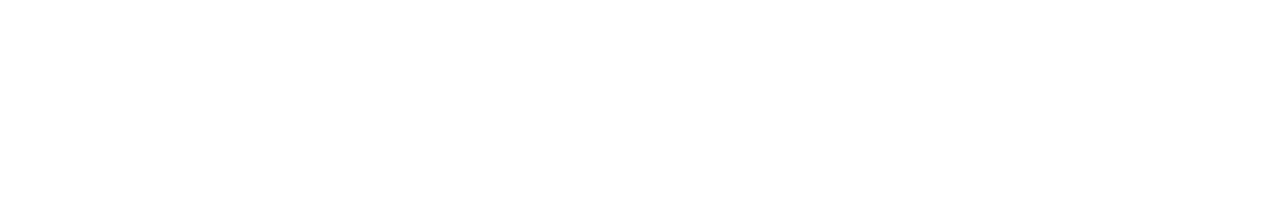
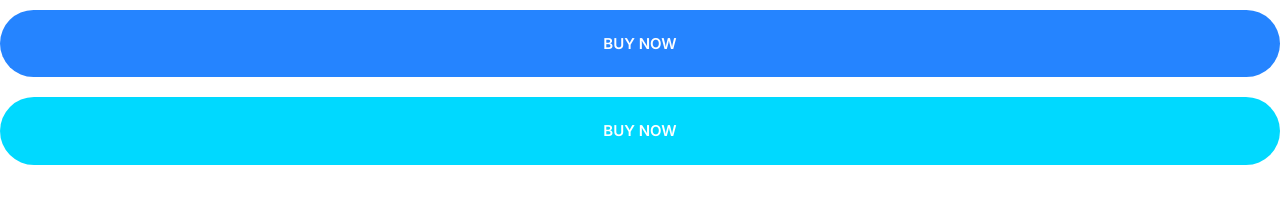
Before and after one commit to 1Mouse/cloudify, a plain HTML site: page index.html in a window 1280 px wide. Drawn offline with Linux system fonts and the light colour scheme.

Commit message:
adding the button component

```diff
--- a/css/style.css
+++ b/css/style.css
@@ -4,6 +4,10 @@
     --color-accent: #ff3400;
     --color-headings: #1b0760;
     --color-body: #918ca4;
+}
+
+*, *::after, *::before{
+    box-sizing: border-box;
 }
 
 /* Typography */
@@ -164,3 +168,67 @@ a {
     justify-content: center;
     align-items: center;
 }
+
+/* Buttons */
+.btn{
+    border: 0;
+    border-radius: 40px;
+    outline: 0;
+    padding: 2.5rem 3rem;
+    font-size: 1.8rem;
+    font-weight: 600;
+    text-transform: uppercase;
+    white-space: nowrap;
+    cursor: pointer;
+    text-align: center;
+    margin:1rem 0;
+}
+
+.btn--primary {
+    background: var(--color-primary);
+    color: #fff;
+}
+
+.btn--primary:hover {
+    background: #3a8ffd;
+}
+
+.btn--secondary {
+    background: var(--color-secondary);
+    color: #fff;
+}
+
+.btn--secondary:hover {
+    background: #05cdf0;
+}
+
+.btn--accent {
+    background: var(--color-accent);
+    color: #fff;
+}
+
+.btn--accent:hover {
+    background: #ec3000;
+}
+
+.btn--outline {
+    background: #fff;
+    color: var(--color-headings);
+    border: 2px solid var(--color-headings);
+}
+
+.btn--outline:hover {
+    background: var(--color-headings);
+    color: #fff;
+}
+
+.btn--block {
+    width: 100%;
+    display: inline-block;
+}
+
+@media screen and (min-width: 1024px){
+    .btn{
+        font-size: 1.5rem;
+    }
+}
--- a/index.html
+++ b/index.html
@@ -11,7 +11,8 @@
     <link rel="stylesheet" href="css/style.css">
 </head>
 <body>
-
+    <button class="btn btn--primary btn--block">BUY NOW</button>
+    <a href="#" class="btn btn--secondary btn--block">buy now</a>
 
 </body>
 </html>
```
Also changed, not shown: components/buttons.html (added, +2 -0 lines).
